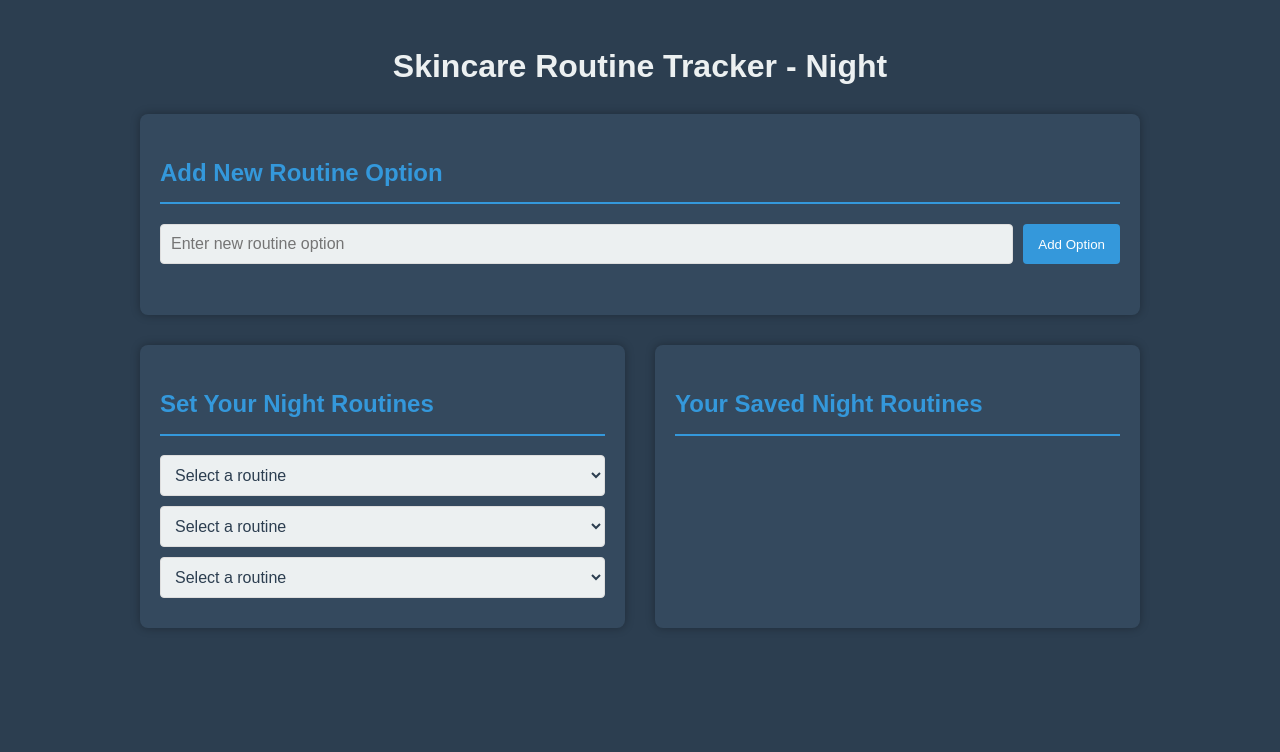
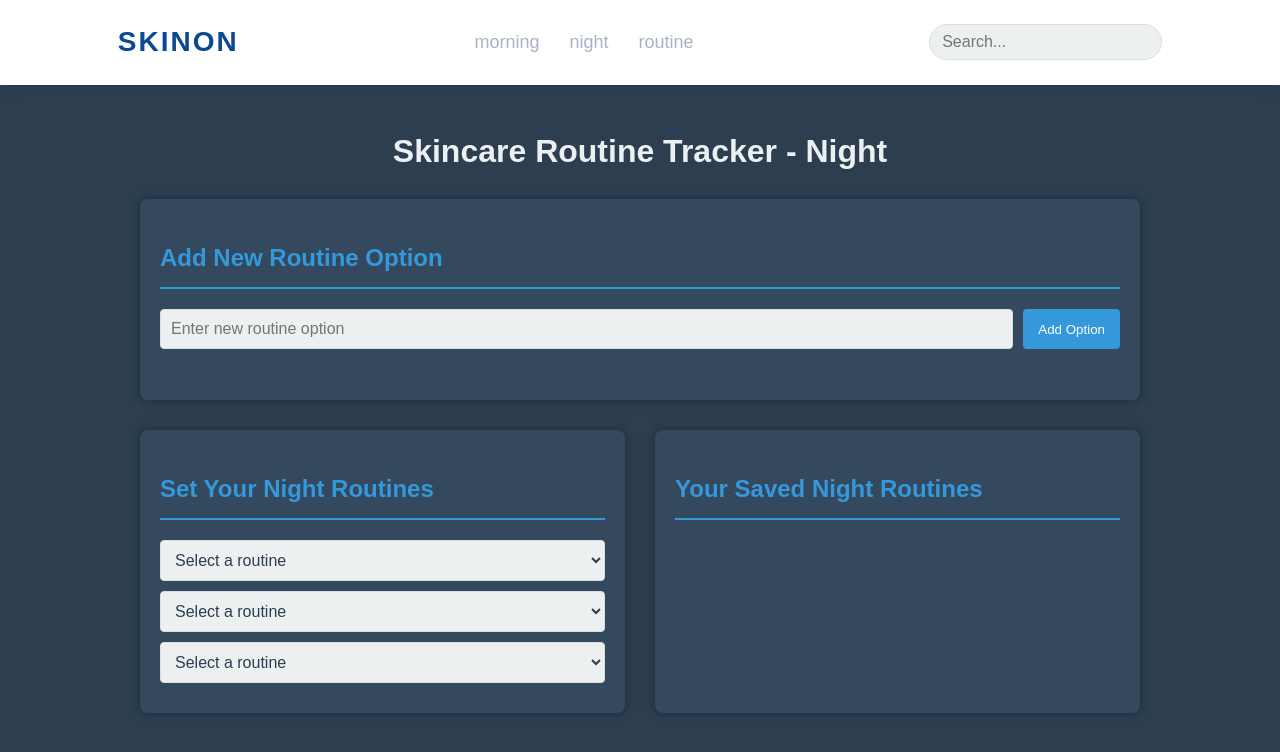
Before and after one commit to hofkj/SkinOn, a plain HTML site: page html/night.html in a window 1280 px wide. Drawn offline with Linux system fonts and the light colour scheme.

Commit message:
헤더 추가

```diff
--- a/html/night.html
+++ b/html/night.html
@@ -5,8 +5,25 @@
     <meta name="viewport" content="width=device-width, initial-scale=1.0">
     <title>Skincare Routine Tracker - Night</title>
     <link rel="stylesheet" href="/css/night.css">
+    <link rel="stylesheet" href="/css/header.css">
+
 </head>
 <body>
+    <!-- 헤더 -->
+    <header>
+        <div class="logo">SkinOn</div>
+        <nav>
+            <ul>
+                <li><a href="/html/morning.html">morning</a></li>
+                <li><a href="/html/night.html">night</a></li>
+                <li><a href="#routine">routine</a></li>
+            </ul>
+        </nav>
+        <div class="search-bar">
+            <input type="text" placeholder="Search...">
+        </div>
+    </header>
+
     <div class="container">
         <h1>Skincare Routine Tracker - Night</h1>
 
```
